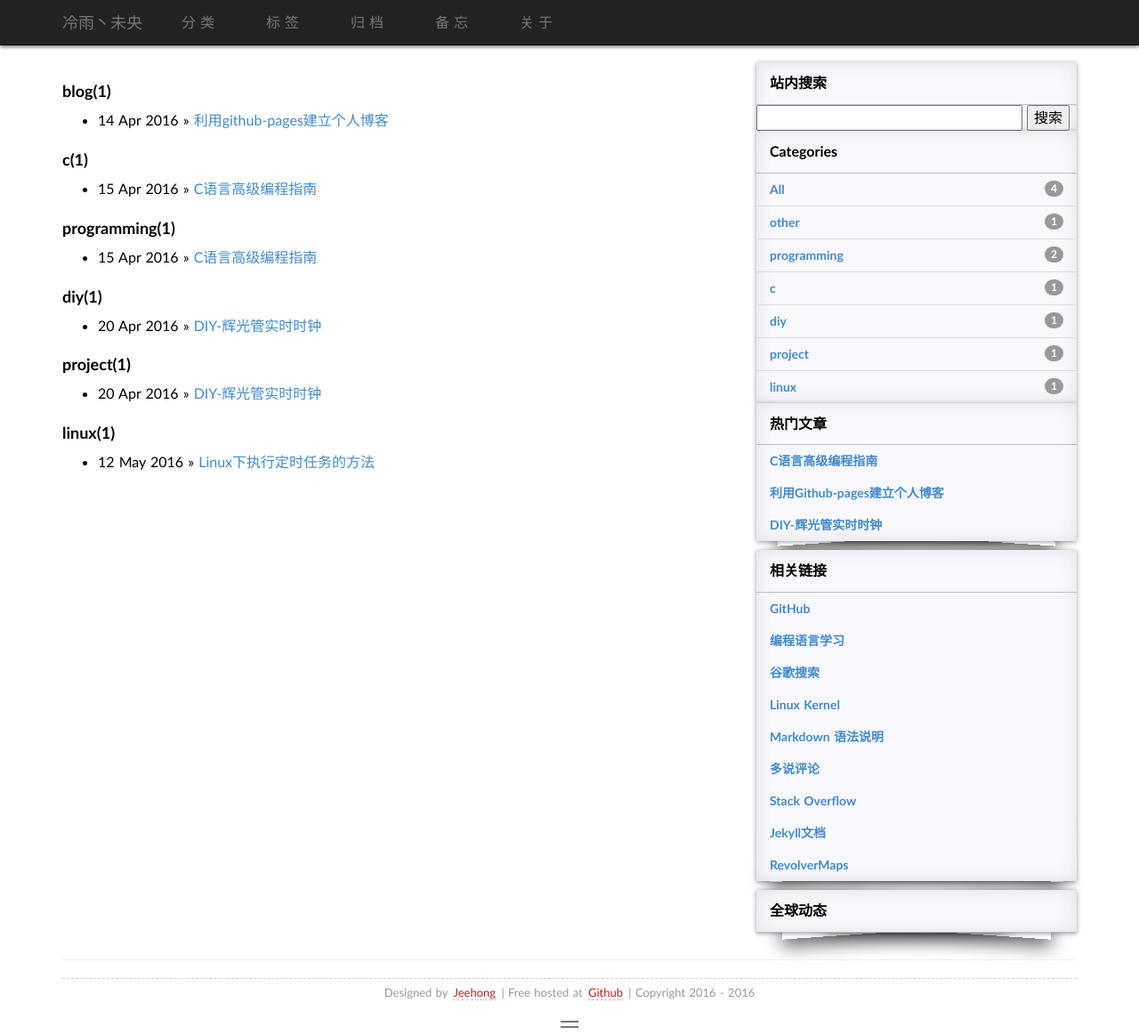
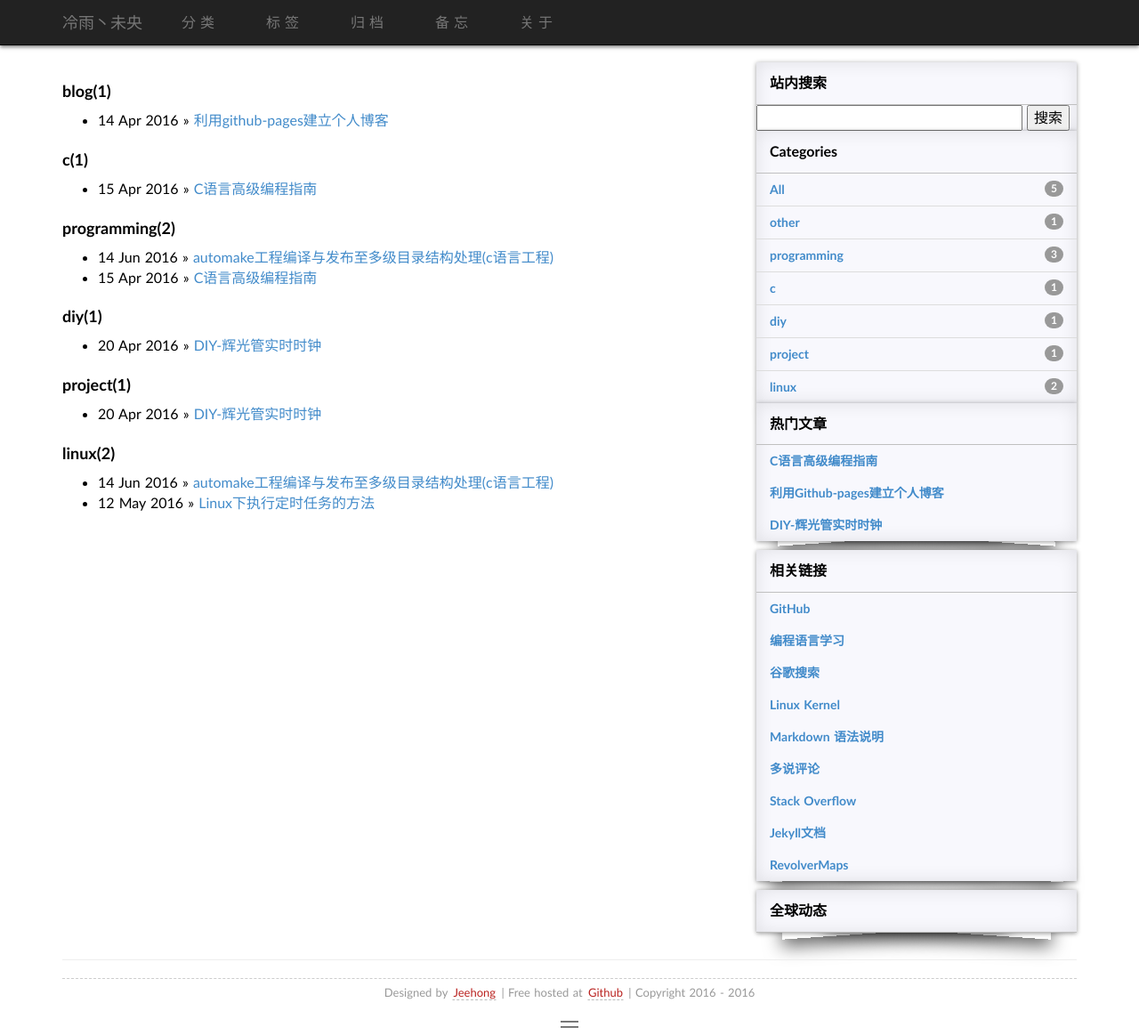
Before and after one commit to jeehong/jeehong.github.io, a Jekyll site: the page built from tags.md, in a window 1280 px wide and 1163 px high. Shown: the whole window at 89% size. Built offline with Jekyll 4.4.1, drawn with Linux system fonts in a browser that asks for light colours; some web fonts are replaced; a script that is not in the unit is left out; comment, search, counter and statistics services are not loaded; some of the changed lines change nothing that is shown.

Commit message:
添加新的博文：《automake工程编译与发布至多级目录结构处理(c语言工程)》

```diff
--- /dev/null
+++ b/_posts/2016-06-14-linux-automake-build.md
@@ -0,0 +1,83 @@
+---
+layout:     post
+title:      automake工程编译与发布至多级目录结构处理(c语言工程)
+keywords:   programming
+categories: [linux, programming]
+tags:	    [linux, programming]
+---
+
+<p>存在多级目录的代码工程，一般是各个功能模块分布在各自的文件夹下，对于代码管理是一种比较明晰合理的管理方式，由此给Makefile对于源码结构管理带来了挑战。这种情况下，我们使用automake软件来生成最终的Makefile文件来编译连接，automake要求各个源码文件夹都存在各自的Makefile.am，用来管理源代码，在顶级目录中的Makefile.am文件，其中参数SUBDIRS指明了这个目录下有多少个**直接下级**目录要编译；<p\>
+
+<p>下面举例说明如何使用该工具：<p\>
+我测试的例子源码目录结构如下，main.c分别调用了add/ sub/ 文件夹下的模块，并生成可执行文件。
+.
+├── main.c
+├── add
+│   ├── add.c
+│   ├── add.h
+└── sub
+    ├── sub.c
+    └── sub.h
+下列给出使用automake生成Makefile的详细步骤：
+
+顶级目录下运行命令生成configure.scan
+<code>autoscan</code>
+修改configure.scan文件名为configure.ac
+<code>mv configure.scan configure.ac</code>
+vim修改configure.ac文件中AC_INIT内容为AC_INIT(main 1.0, jeehong2015@gmail.com)
+vim添加行AM_INIT_AUTOMAKE(main, 1.0)
+vim添加行AC_PROG_CXX和AC_PROG_RANLIB
+AC_PROG_RANLIB表示使用了静态库编译,需要此宏定义
+vim修改行AC_OUTPUT内容为AC_OUTPUT(Makefile)
+vim将AC_CONFIG_FILES替换为AC_OUTPUT
+删除最低行AC_OUTPUT
+
+运行命令生成如下命令生成aclocal.m4文件和autom4te.cache,该文件主要处理本地的宏定义。
+<code>aclocal</code>
+运行如下命令生成configure
+<code>autoconf</code>
+运行命令autoheader，负责生成config.h.in文件。该工具通常会从“acconfig.h”文件中复制用户附加的符号定义，因此此处没有附加符号定义，所以不需要创建“acconfig.h”文件。
+<code>autoheader</code>
+在automake命令调用前需要手动创建文件Makefile.am，此文件在源码工程中各级目录都要存在，且针对相应目录下的文件做了不同的配置。
+
+**顶级目录**下的Makefile.am
+<code>vim Makefile.am</code>
+添加内容如下：
+<code>AUTOMAKE_OPTIONS=foreign
+
+SUBDIRS=add sub
+bin_PROGRAMS=main
+main_SOURCES=main.c
+main_LDADD=sub/libsub.a add/libadd.a</code>
+
+其中的AUTOMAKE_OPTIONS为设置automake的选项。由于GNU（在第1章中已经有所介绍）对自己发布的软件有严格的规范，比如必须附 带许可证声明文件COPYING等，否则automake执行时会报错。automake提供了三种软件等级：foreign、gnu和gnits，让用 户选择采用，默认等级为gnu。在本例使用foreign等级，它只检测必须的文件。
+bin_PROGRAMS定义要产生的执行文件名。如果要产生多个执行文件，每个文件名用空格隔开。 main_SOURCES定义“main”这个执行程序所需要的原始文件。如果”main”这个程序是由多个原始文件所产生的，则必须把它所用到的所有原 始文件都列出来，并用空格隔开。例如：若目标体“main”需要“main.c”、“sunq.c”、“main.h”三个依赖文件，则定义 main_SOURCES=main.c sunq.c main.h。要注意的是，如果要定义多个执行文件，则对每个执行程序都要定义相应的file_SOURCES。 其次
+使用automake对其生成“configure.in”文件，在这里使用选项“—adding-missing”可以让automake自动添加有一些必需的脚本文件。
+
+进入add/目录下：
+创建Makefile.am并写入以下内容：
+<code>AUTOMAKE_OPTIONS=foreign
+noinst_LIBRARIES=libadd.a
+libadd_a_SOURCES=add.h add.c</code>
+
+noinst_LIBRARIES 表示了本目录下的代码编译成libxxx.a库。不需要发布。如果需要发布，则写成bin_LIBRARIES。注意，库的名称格式必需为 libxxx.a。因为编译静态库，configure.ac需要定义。
+libxxx_a_SOURCES 编译libxxx.a需要的源文件。注意将库名称中的'.'号改成'_'号。
+
+同理进入sub/目录下做同样操作：
+创建Makefile.am并写入以下内容：
+<code>AUTOMAKE_OPTIONS=foreign
+noinst_LIBRARIES=libsub.a
+libsub_a_SOURCES=sub.h sub.c</code>
+
+至此，需要配置的环境已经全部结束，依次运行如下命令来生成Makefile：
+<code>automake --add-missing</code>
+<code>./configure</code>
+此时已经生成了Makelfile，最后执行如下命令得到我们的目标代码并产生执行结果。
+<code>make</code>
+<code>./main</code>
+执行结果：
+<code>jeehong@dev:~/project/study/2.3.8$ ./main
+int a+b IS:22
+int a-b IS:-2</code>
+
+通过学习知道了automake的大致流程，但是对于细节性的内容需要我们在实际能够碰到需求再做扩展，比如如何配置编译器等等。
```
Also changed, not shown: _posts/2016-05-12-linux-crontab-crond.md (+2 -2 lines).
